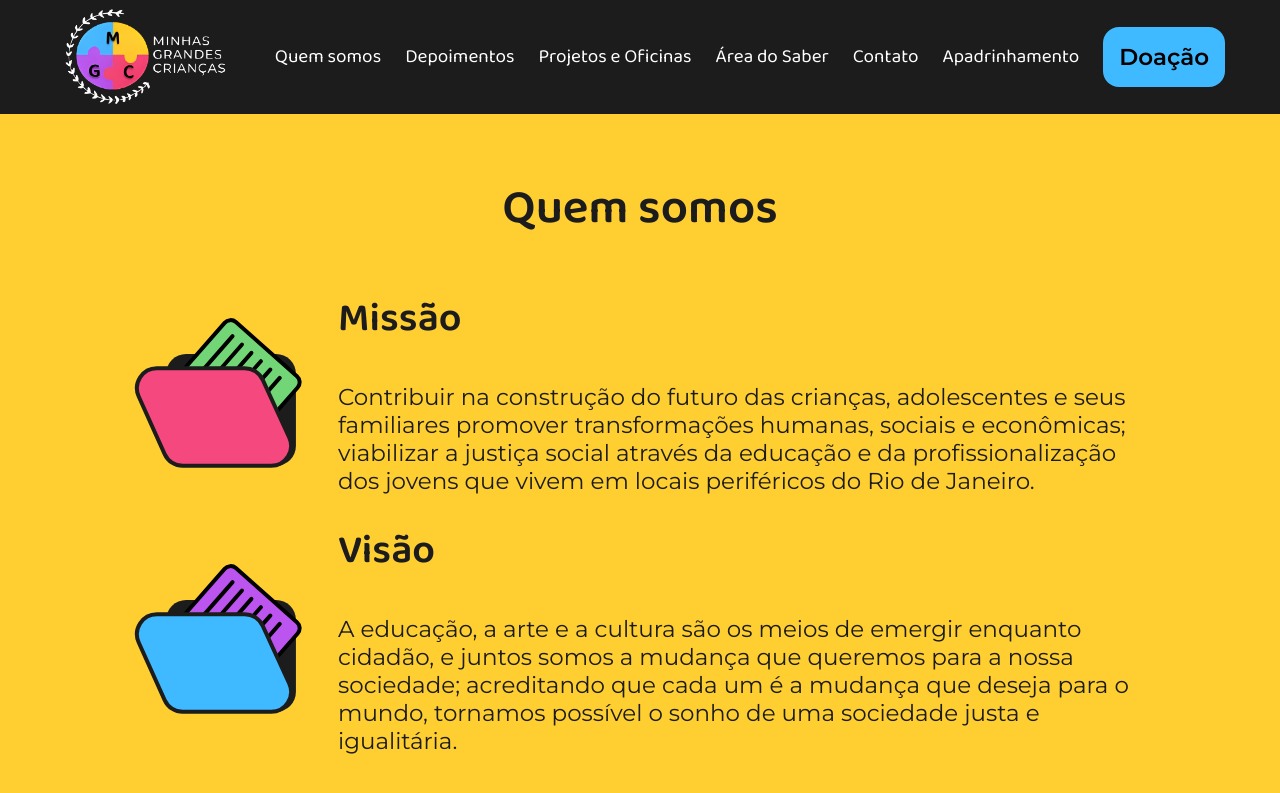
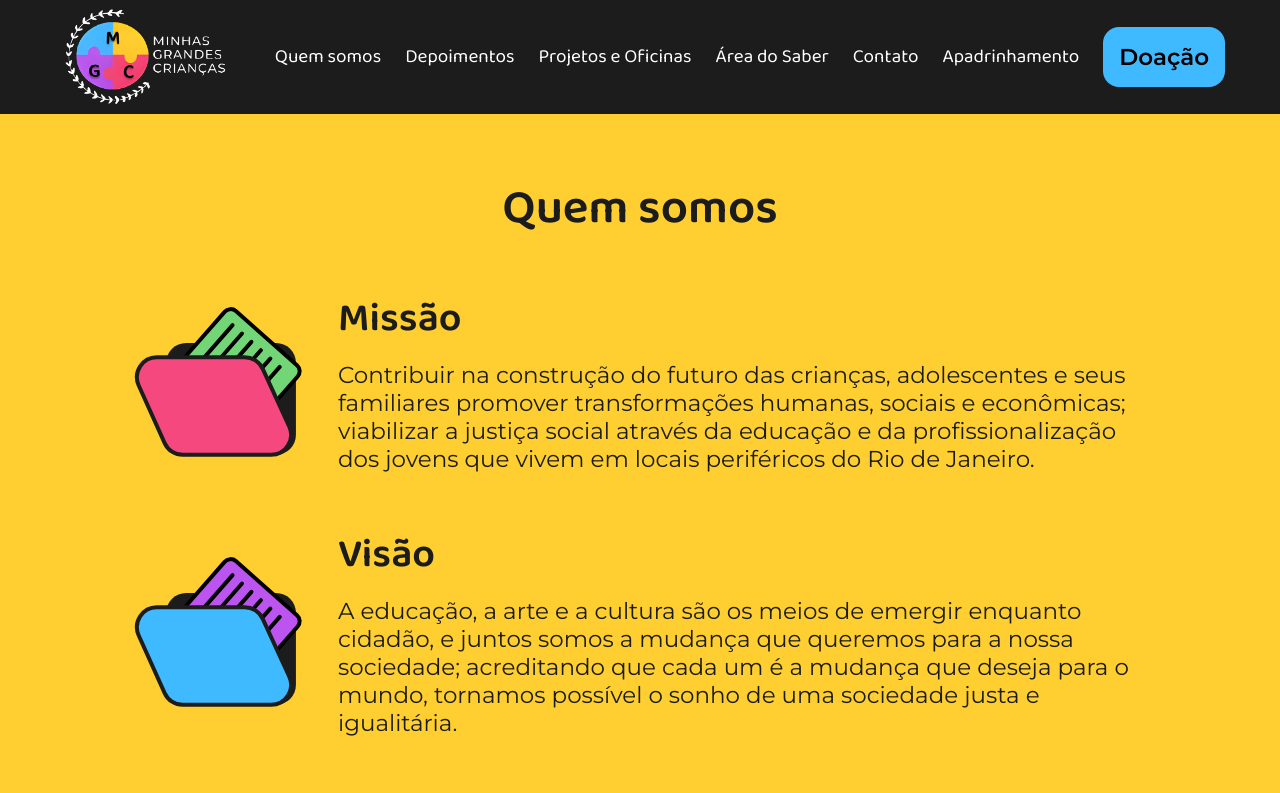
Before and after one commit to MatheusVinicius77/Projeto-MGC, a React (Create React App) app: page / in a window 1280 px wide. Shown: the top 793 px of the page. Built offline with nearby package versions, Linux system fonts and the light colour scheme.

Commit message:
fix: espaçamento no text icon

```diff
--- a/src/pages/QuemSomos/Text-icon/styles.module.css
+++ b/src/pages/QuemSomos/Text-icon/styles.module.css
@@ -7,5 +7,5 @@
 }
 
 .textWrapper {
-  gap: 32px;
+  gap: 10px;
 }
--- a/src/pages/QuemSomos/styles.module.css
+++ b/src/pages/QuemSomos/styles.module.css
@@ -12,7 +12,7 @@
 
 .sectionValores {
   max-width: 1028px;
-  gap: 24px;
+  gap: 50px;
   margin-top: 40px;
   width: 100%;
 }
```
